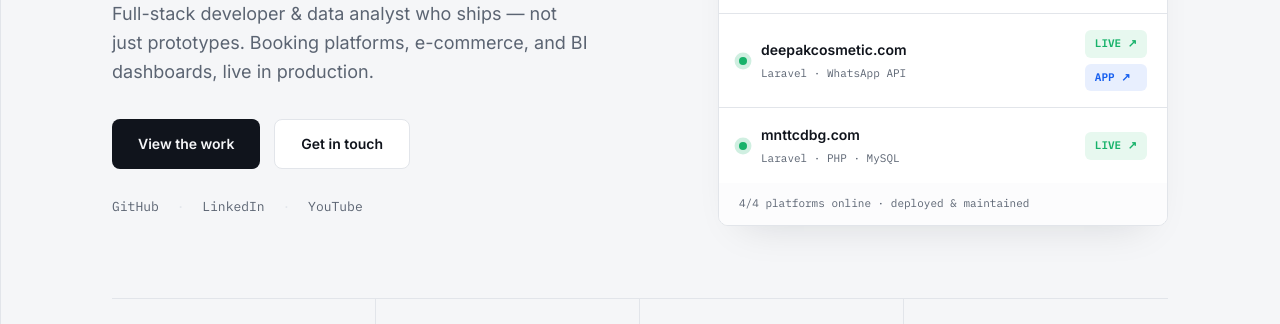
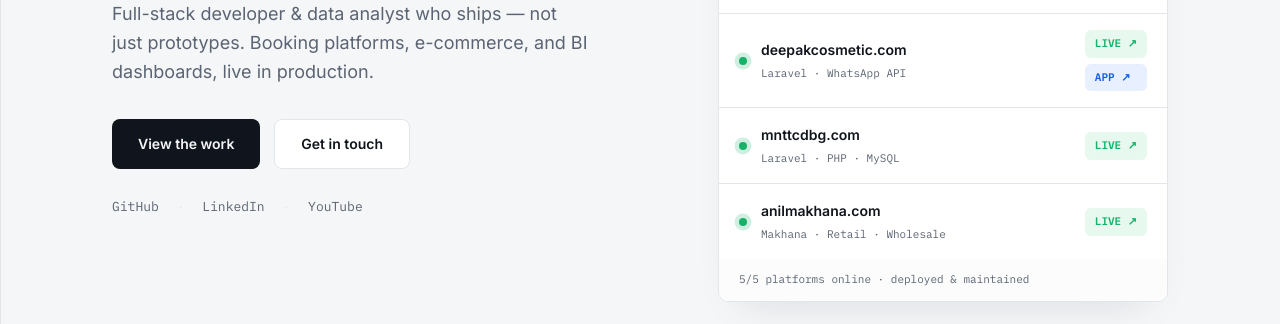
Before and after one commit to Chan4111/MyProfile, a plain HTML site: page index.html in a window 1280 px wide. Shown: the part 373-697 px from the top of the page. Drawn offline with Linux system fonts and the light colour scheme.

Commit message:
Update index.html

```diff
--- a/index.html
+++ b/index.html
@@ -96,8 +96,18 @@
        <a href="https://www.mnttcdbg.com" target="_blank" rel="noopener" class="status-tag mono">LIVE ↗</a>
   </div>
 </li>
+          <li>
+    <span class="status-led"></span>
+    <div class="status-meta">
+        <span class="status-name">anilmakhana.com</span>
+        <span class="status-desc mono">Makhana · Retail · Wholesale</span>
+    </div>
+    <div class="status-tag-group">
+        <a href="https://anilmakhana.com/" target="_blank" rel="noopener" class="status-tag mono">LIVE ↗</a>
+    </div>
+</li>
         </ul>
-        <div class="panel-foot mono">4/4 platforms online &middot; deployed &amp; maintained</div>
+        <div class="panel-foot mono">5/5 platforms online &middot; deployed &amp; maintained</div>
       </div>
     </div>
 
```
